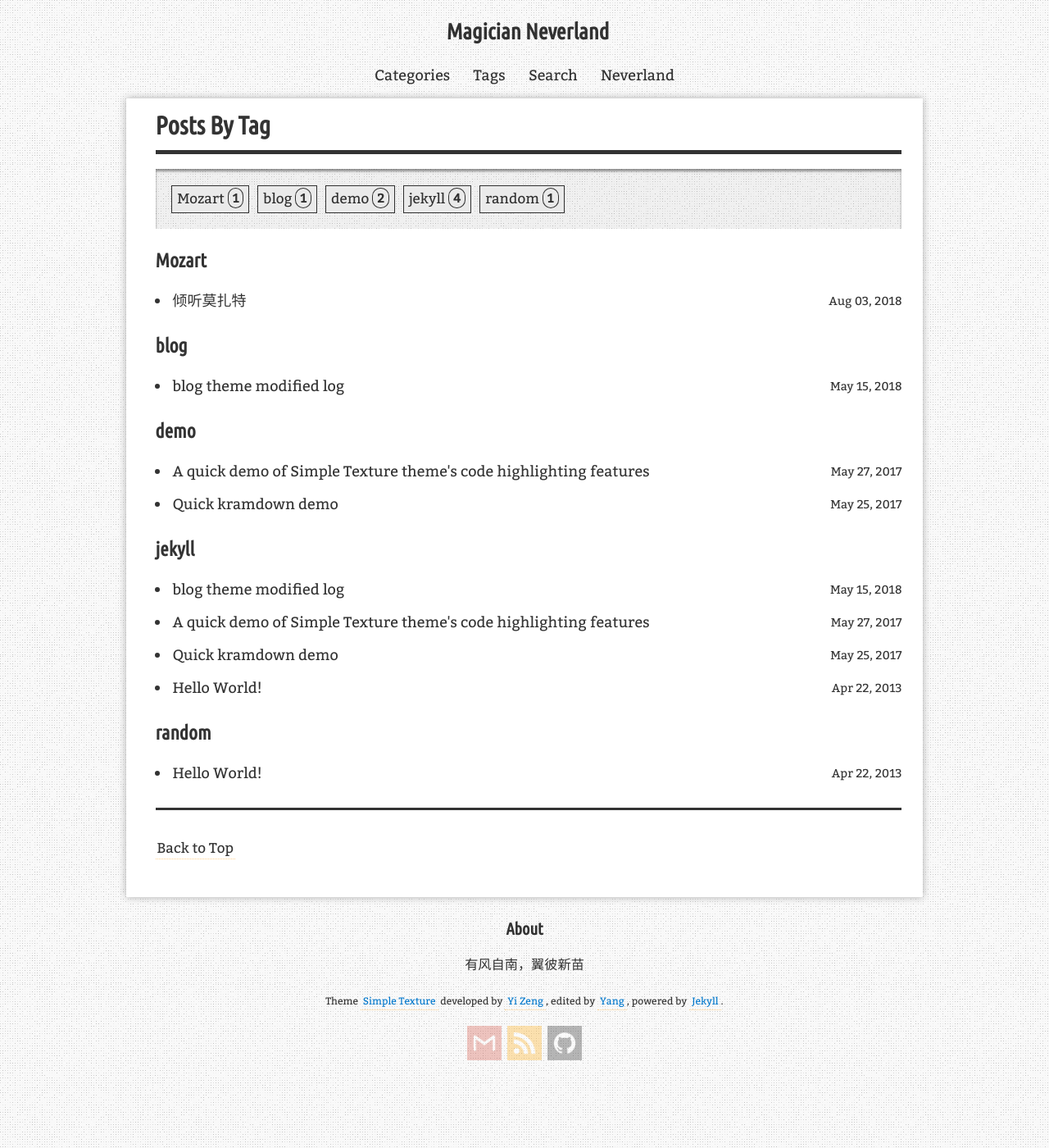
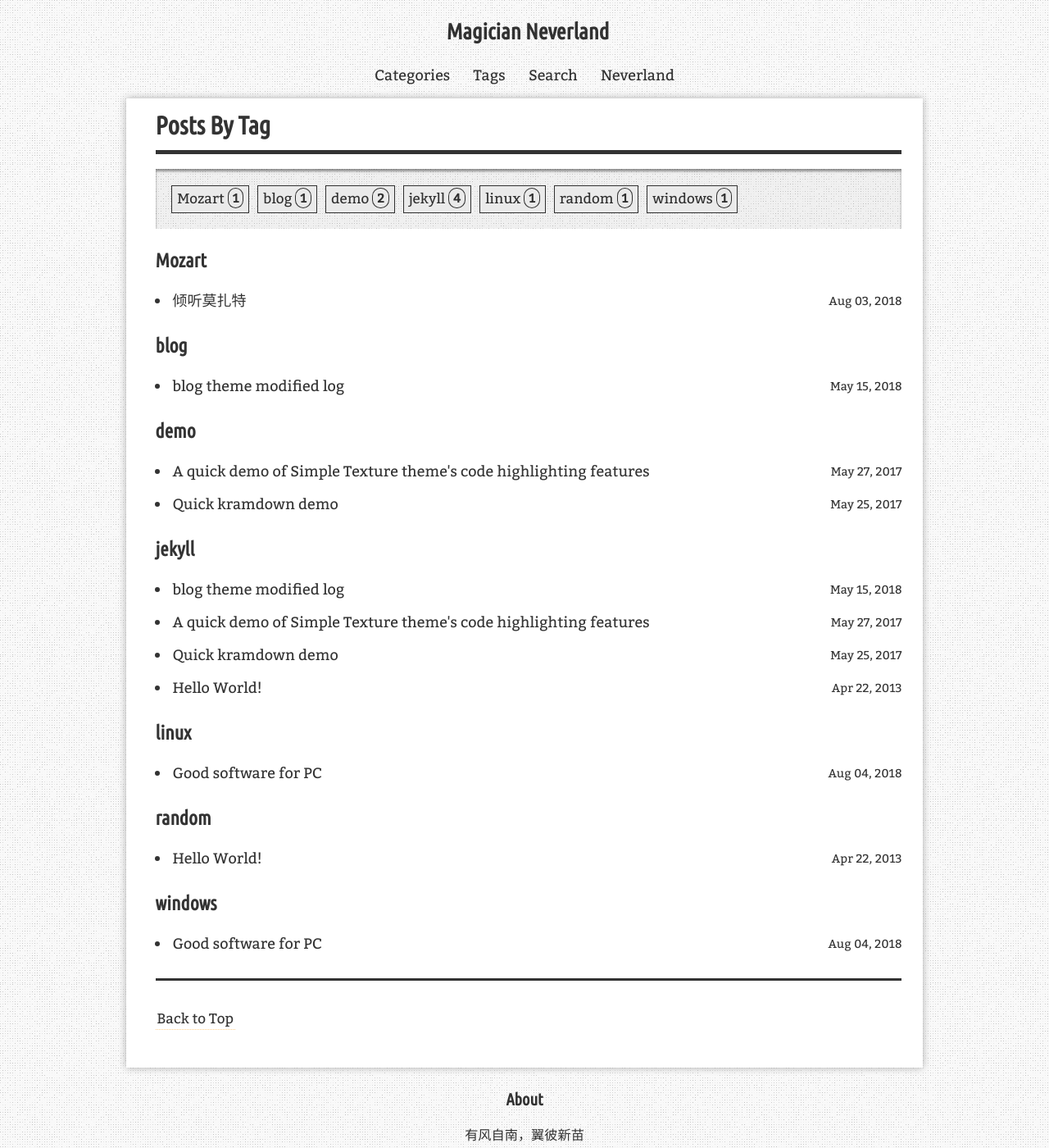
Before and after one commit to MagicianNeverland/magicianneverland.github.io, a Jekyll site: the page built from blog/tags/index.html, in a window 1280 px wide and 1400 px high. Shown: the whole window at 82% size. Built offline with Jekyll 4.4.1, drawn with Linux system fonts in a browser that asks for light colours; comment, search, counter and statistics services are not loaded.

Commit message:
added new post

```diff
--- /dev/null
+++ b/_posts/2018-08-04-good-software-for-pc.md
@@ -0,0 +1,23 @@
+---
+layout: post
+title: "Good software for PC"
+description: "After I install the os, what software should I install"
+categories: [software]
+tags: [windows,linux]
+redirect_from:
+  - /2018/08/05/
+---
+> Some good softwares for me to be reserved in my PC
+
+* Kramdown table of contents
+{:toc .toc}
+
+# Windows
+
+1.[Git for github](https://gitforwindows.org/)
+
+[referance](https://segmentfault.com/a/1190000004587329)
+
+2.markdown→ [Typora](https://typora.io/)
+
+[referance](https://sspai.com/post/30292)
```
Also changed, not shown: _posts/2018-08-03-listen-to-classical-music-of-mozart.md (+2 -0 lines).
